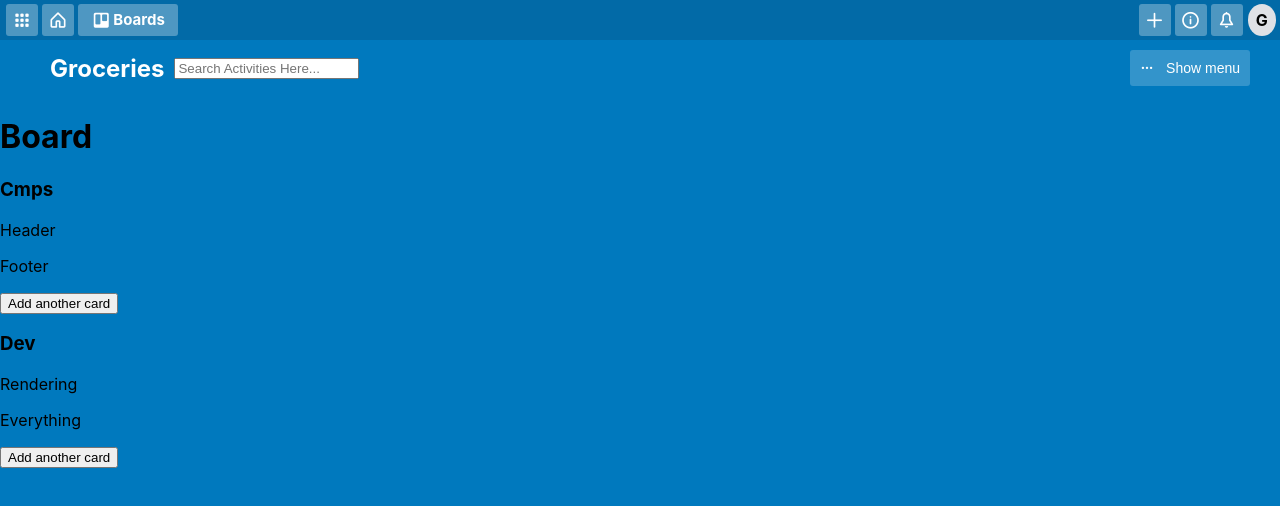
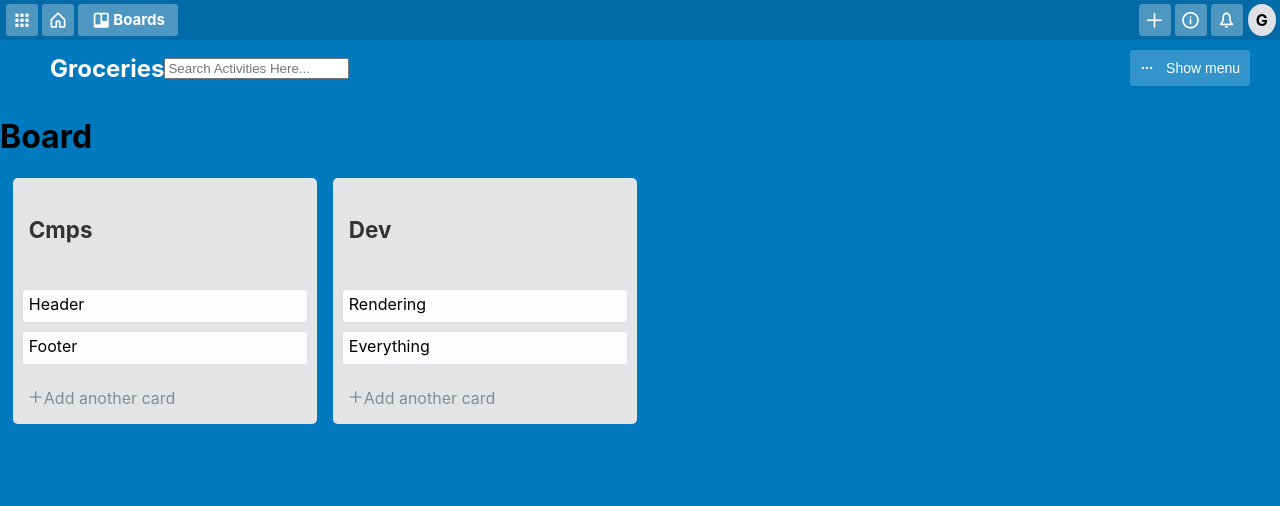
Before and after one commit to AvivAzulay/Agorello, a React (Create React App) app: page /#/board in a window 1280 px wide. Shown: the top 506 px of the page. Built offline with nearby package versions, Linux system fonts and the light colour scheme.

Commit message:
1.0.6 sass group

```diff
--- a/src/assets/styles/components/BoardNav.scss
+++ b/src/assets/styles/components/BoardNav.scss
@@ -41,8 +41,7 @@ padding: 2px 10px;
   display: flex;
   align-items: center;
   justify-content: center;
-  input{
-    margin-left: 10px;
+
+
 
   }
-}
--- /dev/null
+++ b/src/assets/styles/components/groupPreview.scss
@@ -0,0 +1,71 @@
+.group-preview{
+  flex: 0 0 19rem;
+  display: flex;
+  flex-direction: column;
+  background-color: #e2e4e6;
+  max-height: calc(100vh - 11.8rem);
+  border-radius: 0.3rem;
+  margin-right: 1rem;
+}
+
+.group-list {
+  display: flex;
+  align-items: start;
+  padding: 0 0.8rem 0.8rem;
+  overflow-x: auto;
+  height: calc(100vh - 8.6rem);
+}
+
+.card-preview{
+  flex: 0 0 27rem;
+  display: flex;
+  flex-direction: column;
+  background-color: #fbfdff;
+  max-height: calc(100vh - 11.8rem);
+  border-radius: 0.3rem;
+  margin-right: 1rem;
+  padding: 6px 8px 10px;
+  margin: 6px 8px 6px;
+  box-shadow: inset 0 0 0 2px #dfe1e6;
+  cursor: pointer;
+}
+
+.card-add-edit {
+  display: block;
+  font-size: 1.4rem;
+  font-weight: 400;
+  color: #838c91;
+  padding-left: 15px;
+  text-align: left;
+  cursor: pointer;
+  input{
+    outline: none;
+    border: none;
+    box-shadow: inset 0 0 0 2px #dfe1e6;
+    background-color: #fafbfc;
+    display: block;
+    line-height: 70px;
+  }
+  .add-txt{
+    font-size:16px ;
+  }
+
+  .add-txt:before{
+    font-family: icomoon;
+    content: '\e901';
+  }
+
+}
+
+.card-add-edit:hover {
+  background-color: #cdd2d4;
+  color: #4d4d4d;
+  text-decoration: underline;
+}
+
+.card-title{
+  font-size: 1.4rem;
+  font-weight: 700;
+  color: #333;
+  padding: 1rem ;
+}
--- a/src/assets/styles/styles.scss
+++ b/src/assets/styles/styles.scss
@@ -15,3 +15,4 @@
 @import "components/Header.scss";
 @import "views/Board.scss";
 @import "components/BoardNav.scss";
+@import "components/groupPreview.scss";
--- a/src/assets/styles/views/Board.scss
+++ b/src/assets/styles/views/Board.scss
@@ -1,5 +1,6 @@
+$nav-size: 20px;
 .board{
   background-color: #0079be;
   width: 100vw;
-  height: 100vh;
+  height: 100vh ;
 }
--- a/src/cmps/CardAdd.jsx
+++ b/src/cmps/CardAdd.jsx
@@ -43,8 +43,8 @@ class _CardAdd extends Component {
         return (<React.Fragment>
 
             { !editMode &&
-                <div className="card-add" >
-                    <button onClick={this.onToggleMode}>Add another card</button>
+                <div className="card-add-edit" >
+                    <p className="add-txt" onClick={this.onToggleMode}>Add another card</p>
                 </div>}
 
             {editMode &&
--- a/src/cmps/CardList.jsx
+++ b/src/cmps/CardList.jsx
@@ -2,8 +2,8 @@ import { CardPreview } from './CardPreview.jsx'
 
 export function CardList({ cards }) {
   return (
-    <div className="group-list">
+    <a className="aa">
       { cards.map(card => <CardPreview card={card} key={card.id} />)}
-    </div>
+    </a>
   )
 }
--- a/src/cmps/CardPreview.jsx
+++ b/src/cmps/CardPreview.jsx
@@ -12,7 +12,7 @@ export class CardPreview extends Component {
     render() {
         return (
             <div className="card-preview" >
-                <p>{this.props.card.title}</p>
+                <div>{this.props.card.title}</div>
             </div>
         )
     }
--- a/src/cmps/GroupPreview.jsx
+++ b/src/cmps/GroupPreview.jsx
@@ -15,7 +15,7 @@ export class GroupPreview extends Component {
         const { group, group: { title, cards } } = this.props
         return (
             <div className="group-preview" >
-                <h3>{title}</h3>
+                <h3 className="card-title" >{title}</h3>
                 <CardList cards={cards} />
                 <CardAdd groupId={group.id} />
             </div>
```
